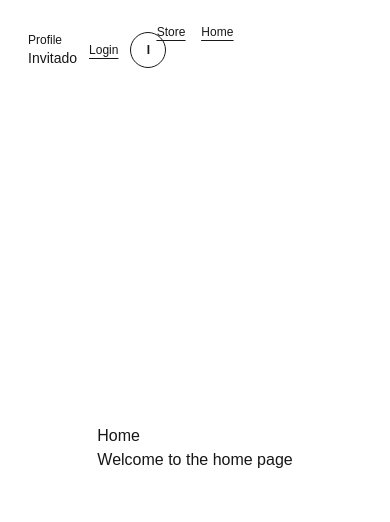
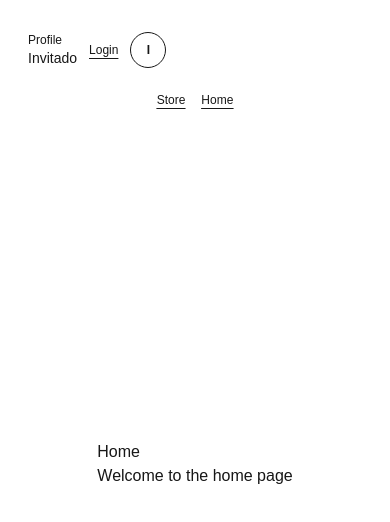
Before and after one commit to cherylsoberaness-sys/marketplace-app, a Next.js app: page / in a window 390 px wide. Shown: the top 522 px of the page. Built offline with nearby package versions, Linux system fonts and the light colour scheme; no server answers.

Commit message:
feat: improve navbar mobile layout

```diff
--- a/src/app/components/navbar.tsx
+++ b/src/app/components/navbar.tsx
@@ -9,7 +9,12 @@ export default async function Navbar() {
 
     return (
         <nav className="flex flex-col gap-4 md:flex-row md:items-center md:justify-between">
-            <div className="absolute left-1/2 flex -translate-x-1/2 gap-4 text-xs underline underline-offset-4">
+
+            <div className="flex items-center gap-3">
+                <UserProfile />
+            </div>
+
+            <div className="flex flex-wrap justify-center gap-4 text-xs underline underline-offset-4 md:absolute md:left-1/2 md:-translate-x-1/2">
                 <Link href="/dashboard">
                     Store
                 </Link>
@@ -18,10 +23,6 @@ export default async function Navbar() {
                 </Link>
                 {session && <Link href={"/dashboard/ads/create"}>Create ad</Link>}
             </div>
-
-            <div className="flex items-center gap-3">
-                <UserProfile />
-            </div>
         </nav>
     )
 }
```
